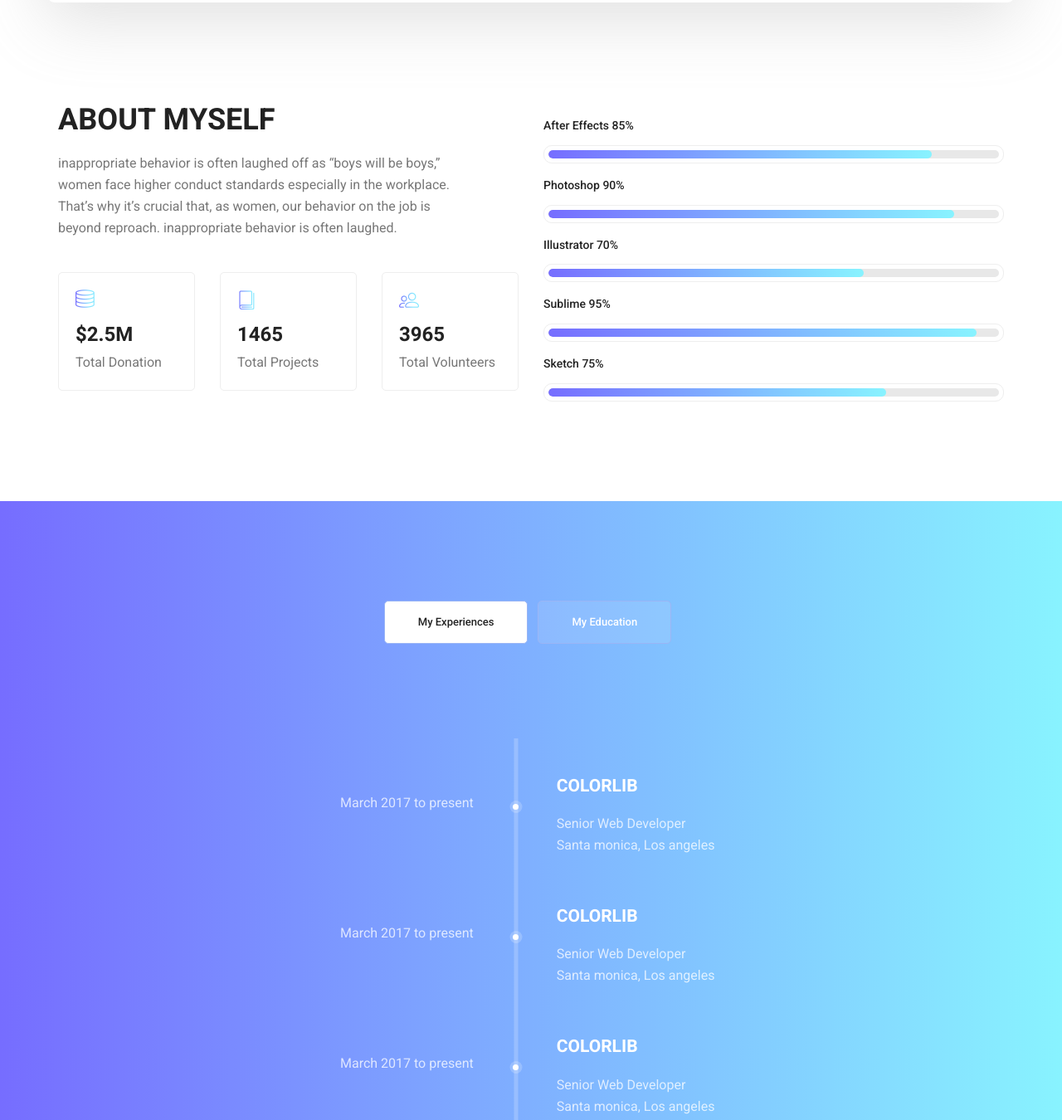
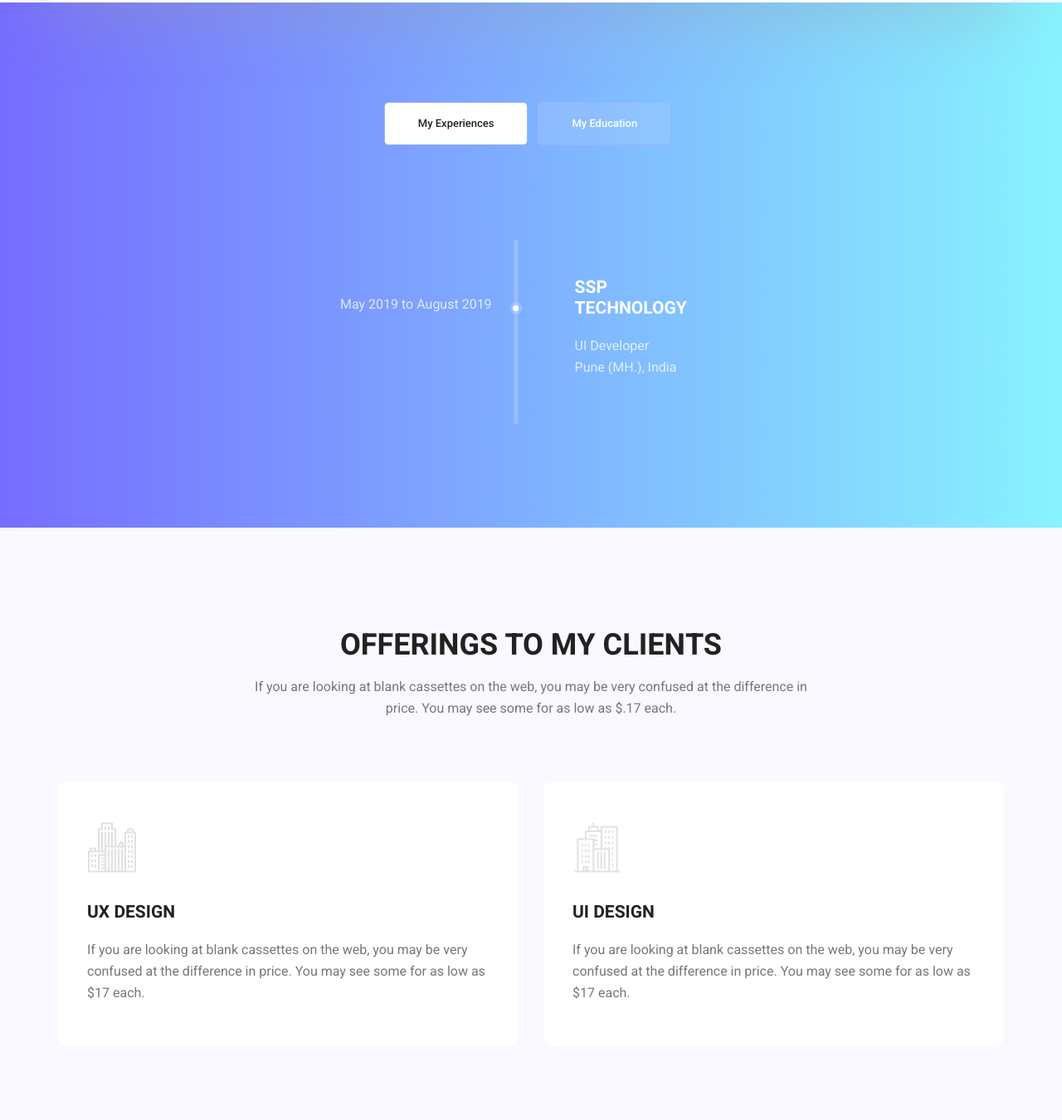
Before and after one commit to motikumawat/motikumawat.github.io, a plain HTML site: page index.html in a window 1280 px wide. Shown: the part 957-2307 px from the top of the page at 83% size. Drawn offline with Linux system fonts and the light colour scheme.

Commit message:
Update index.html

```diff
--- a/index.html
+++ b/index.html
@@ -5,7 +5,7 @@
         <meta charset="utf-8">
         <meta name="viewport" content="width=device-width, initial-scale=1, shrink-to-fit=no">
         <link rel="icon" href="img/favicon.png" type="image/png">
-        <title>Motilal Kumawat</title>
+        <title>Motilal Kumawat | UI Developer</title>
         <!-- Bootstrap CSS -->
         <link rel="stylesheet" href="css/bootstrap.css">
         <link rel="stylesheet" href="vendors/linericon/style.css">
@@ -49,6 +49,7 @@
 	drift.load('ynsykwf8xkb4');
 	</script>
 	<!-- End of Async Drift Code -->
+
     </head>
     <body>
 
@@ -129,7 +130,7 @@
         <!--================End Home Banner Area =================-->
 
         <!--================Welcome Area =================-->
-        <section class="welcome_area p_120">
+        <!-- <section class="welcome_area p_120">
         	<div class="container">
         		<div class="row welcome_inner">
         			<div class="col-lg-6">
@@ -147,7 +148,7 @@
         						<div class="col-md-4">
         							<div class="wel_item">
         								<i class="lnr lnr-book"></i>
-        								<h4>1465</h4>
+        								<h4>14</h4>
         								<p>Total Projects</p>
         							</div>
         						</div>
@@ -165,7 +166,7 @@
         				<div class="tools_expert">
         					<div class="skill_main">
 								<div class="skill_item">
-									<h4>After Effects <span class="counter">85</span>%</h4>
+									<h4>HTML <span class="counter">95</span>%</h4>
 									<div class="progress_br">
 										<div class="progress">
 											<div class="progress-bar" role="progressbar" aria-valuenow="85" aria-valuemin="0" aria-valuemax="100"></div>
@@ -173,7 +174,7 @@
 									</div>
 								</div>
 								<div class="skill_item">
-									<h4>Photoshop <span class="counter">90</span>%</h4>
+									<h4>CSS <span class="counter">90</span>%</h4>
 									<div class="progress_br">
 										<div class="progress">
 											<div class="progress-bar" role="progressbar" aria-valuenow="90" aria-valuemin="0" aria-valuemax="100"></div>
@@ -181,7 +182,7 @@
 									</div>
 								</div>
 								<div class="skill_item">
-									<h4>Illustrator <span class="counter">70</span>%</h4>
+									<h4>JavaScript <span class="counter">70</span>%</h4>
 									<div class="progress_br">
 										<div class="progress">
 											<div class="progress-bar" role="progressbar" aria-valuenow="70" aria-valuemin="0" aria-valuemax="100"></div>
@@ -189,7 +190,7 @@
 									</div>
 								</div>
 								<div class="skill_item">
-									<h4>Sublime <span class="counter">95</span>%</h4>
+									<h4>Bootstramp <span class="counter">95</span>%</h4>
 									<div class="progress_br">
 										<div class="progress">
 											<div class="progress-bar" role="progressbar" aria-valuenow="95" aria-valuemin="0" aria-valuemax="100"></div>
@@ -197,7 +198,7 @@
 									</div>
 								</div>
 								<div class="skill_item">
-									<h4>Sketch <span class="counter">75</span>%</h4>
+									<h4>jQuery <span class="counter">75</span>%</h4>
 									<div class="progress_br">
 										<div class="progress">
 											<div class="progress-bar" role="progressbar" aria-valuenow="75" aria-valuemin="0" aria-valuemax="100"></div>
@@ -209,7 +210,7 @@
         			</div>
         		</div>
         	</div>
-        </section>
+        </section> -->
         <!--================End Welcome Area =================-->
 
         <!--================My Tabs Area =================-->
@@ -231,15 +232,15 @@
 									<span></span>
 									<div class="media">
 										<div class="d-flex">
-											<p>March 2017 to present</p>
+											<p>May 2019 to August 2019</p>
 										</div>
 										<div class="media-body">
-											<h4>Colorlib</h4>
-											<p>Senior Web Developer <br />Santa monica, Los angeles</p>
+											<h4>SSP Technology</h4>
+											<p>UI Developer <br />Pune (MH.), India</p>
 										</div>
 									</div>
 								</li>
-								<li>
+								<!-- <li>
 									<span></span>
 									<div class="media">
 										<div class="d-flex">
@@ -262,15 +263,39 @@
 											<p>Senior Web Developer <br />Santa monica, Los angeles</p>
 										</div>
 									</div>
-								</li>
+								</li> -->
 							</ul>
 						</div>
 						<div class="tab-pane fade" id="profile" role="tabpanel" aria-labelledby="profile-tab">
 							<ul class="list">
 								<li>
 									<span></span>
+										<div class="media">
+											<div class="d-flex">
+												<p>March 2009 to 2016</p>
+											</div>
+											<div class="media-body">
+												<h4>Jawahar Navodaya Vidyalaya </h4>
+												<p>6th to 12th <br />Jaisalmer (Raj.), India</p>
+											</div>
+										</div>
+									</li>
+								<li>
+									<span></span>
 									<div class="media">
 										<div class="d-flex">
+											<p>March 2016 to present</p>
+										</div>
+										<div class="media-body">
+											<h4>University College of Engineering & Technology</h4>
+											<p>Bachelor of Technology <br>Computer Science Engineering <br />Bikaner (Raj.), India</p>
+										</div>
+									</div>
+								</li>
+								<!--  <li>
+									<span></span>
+									<div class="media">
+										<div class="d-fle    x">
 											<p>March 2017 to present</p>
 										</div>
 										<div class="media-body">
@@ -278,31 +303,8 @@
 											<p>Senior Web Developer <br />Santa monica, Los angeles</p>
 										</div>
 									</div>
-								</li>
-								<li>
-									<span></span>
-									<div class="media">
-										<div class="d-flex">
-											<p>March 2017 to present</p>
-										</div>
-										<div class="media-body">
-											<h4>Colorlib</h4>
-											<p>Senior Web Developer <br />Santa monica, Los angeles</p>
-										</div>
-									</div>
-								</li>
-								<li>
-								<span></span>
-									<div class="media">
-										<div class="d-flex">
-											<p>March 2017 to present</p>
-										</div>
-										<div class="media-body">
-											<h4>Colorlib</h4>
-											<p>Senior Web Developer <br />Santa monica, Los angeles</p>
-										</div>
-									</div>
-								</li>
+								</li> -->
+
 							</ul>
 						</div>
 					</div>
@@ -319,27 +321,27 @@
         			<p>If you are looking at blank cassettes on the web, you may be very confused at the difference in price. You may see some for as low as $.17 each.</p>
         		</div>
         		<div class="feature_inner row">
-        			<div class="col-lg-4 col-md-6">
+        			<div class="col-lg-6 col-md-6">
         				<div class="feature_item">
         					<i class="flaticon-city"></i>
-        					<h4>Architecture</h4>
+        					<h4>UX Design</h4>
         					<p>If you are looking at blank cassettes on the web, you may be very confused at the difference in price. You may see some for as low as $17 each.</p>
         				</div>
         			</div>
-        			<div class="col-lg-4 col-md-6">
+        			<div class="col-lg-6 col-md-6">
         				<div class="feature_item">
         					<i class="flaticon-skyline"></i>
-        					<h4>Interior Design</h4>
+        					<h4>UI Design</h4>
         					<p>If you are looking at blank cassettes on the web, you may be very confused at the difference in price. You may see some for as low as $17 each.</p>
         				</div>
         			</div>
-        			<div class="col-lg-4 col-md-6">
+        			<!-- <div class="col-lg-4 col-md-6">
         				<div class="feature_item">
         					<i class="flaticon-sketch"></i>
         					<h4>Concept Design</h4>
         					<p>If you are looking at blank cassettes on the web, you may be very confused at the difference in price. You may see some for as low as $17 each.</p>
         				</div>
-        			</div>
+        			</div> -->
         		</div>
         	</div>
         </section>
@@ -445,7 +447,7 @@
         <!--================End Home Gallery Area =================-->
 
         <!--================Testimonials Area =================-->
-        <section class="testimonials_area p_120">
+        <!-- <section class="testimonials_area p_120">
         	<div class="container">
         		<div class="main_title">
         			<h2>Testimonials</h2>
@@ -489,7 +491,7 @@
 					</div>
         		</div>
         	</div>
-        </section>
+        </section> -->
         <!--================End Testimonials Area =================-->
 
         <!--================Footer Area =================-->
@@ -503,7 +505,7 @@
         					</div>
         					<p>Do you want to be even more successful? Learn to love learning and growth. The more effort you put into improving your skills,</p>
         					<p><!-- Link back to Colorlib can't be removed. Template is licensed under CC BY 3.0. -->
-Copyright &copy;<script>document.write(new Date().getFullYear());</script> All rights reserved | This template is made with <i class="fa fa-heart-o" aria-hidden="true"></i> by <a href="https://colorlib.com" target="_blank">Colorlib</a>
+Copyright &copy;<script>document.write(new Date().getFullYear());</script> All rights reserved | This template is made with <i class="fa fa-heart-o" aria-hidden="true"></i> by <a href="#" target="_blank">Motilal Kumawat</a>
 <!-- Link back to Colorlib can't be removed. Template is licensed under CC BY 3.0. --></p>
         				</aside>
         			</div>
```
